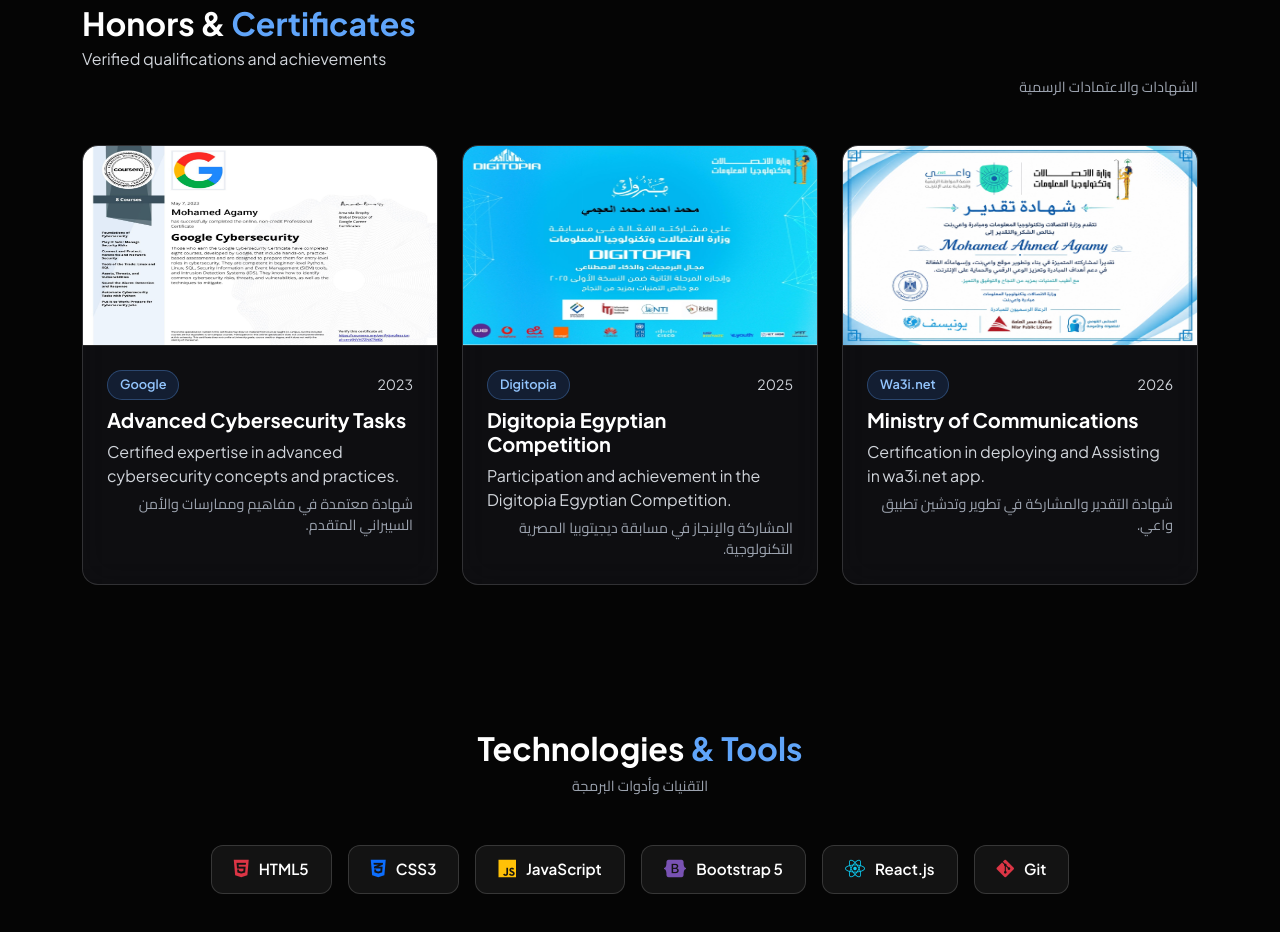
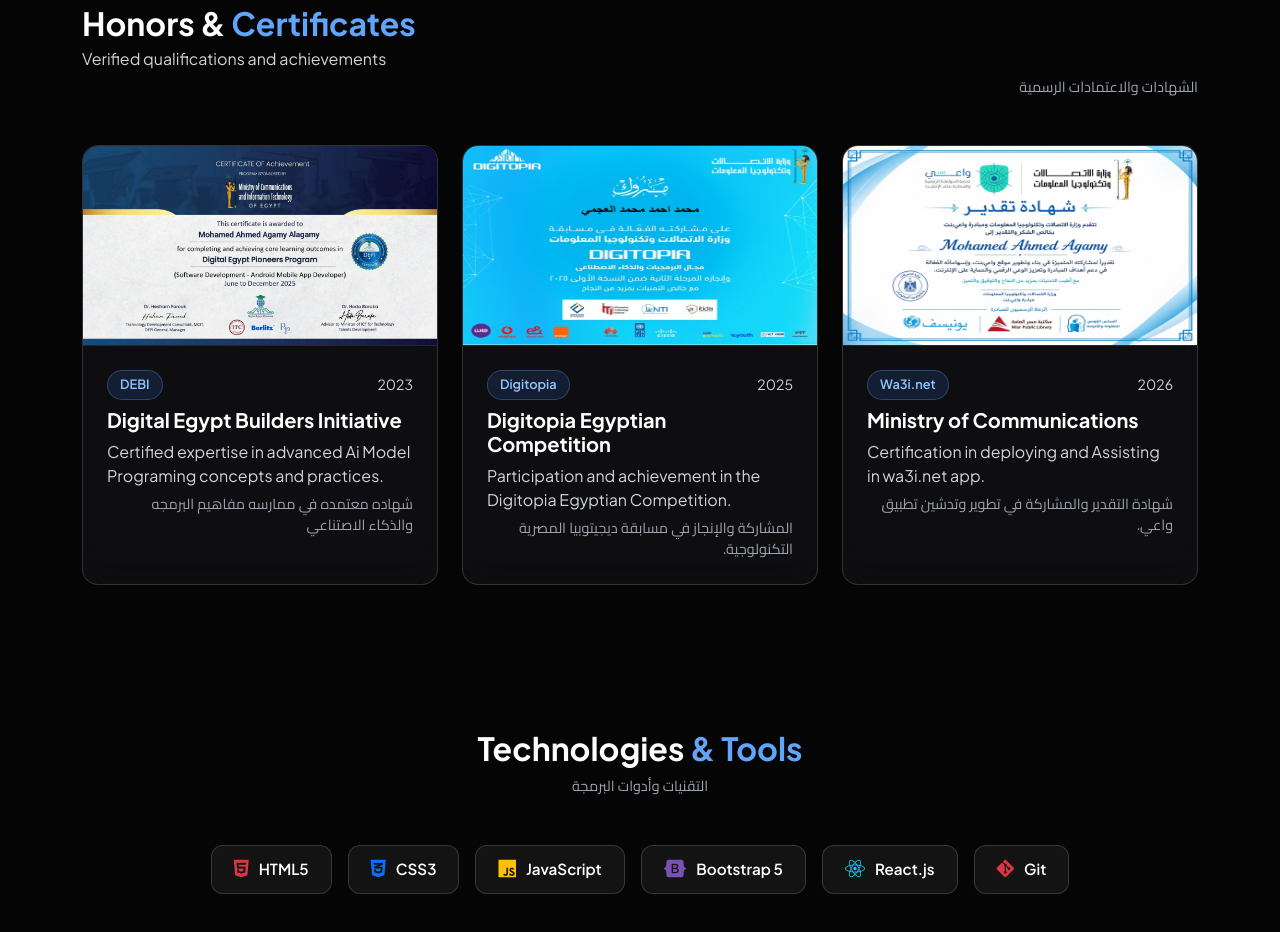
Before and after one commit to MG2009-pc/agamy-dev, a plain HTML site: page index.html in a window 1280 px wide. Shown: the part 3195-4127 px from the top of the page. Drawn offline with nearby package versions, Linux system fonts and the light colour scheme; animation ran at ten frames a second.

Commit message:
Add files via upload

```diff
--- a/index.html
+++ b/index.html
@@ -613,17 +613,17 @@
                 <div class="col-md-4" data-aos="fade-up" data-aos-delay="100">
                     <div class="card custom-card h-100 overflow-hidden">
                         <div class="cert-card-img-wrapper">
-                            <img src="gg.jpg" class="cert-img" alt="Google Certificate">
+                            <img src="15.jpg" class="cert-img" alt="Google Certificate">
                         </div>
                         <div class="card-body p-4">
                             <div class="d-flex justify-content-between align-items-center mb-2">
-                                <span class="cert-badge">Google</span>
+                                <span class="cert-badge">DEBI</span>
                                 <small class="text-muted">2023</small>
                             </div>
-                            <h5 class="card-title fw-bold text-white">Advanced Cybersecurity Tasks</h5>
+                            <h5 class="card-title fw-bold text-white">Digital Egypt Builders Initiative</h5>
                             <p class="card-text text-muted fs-6">
-                                Certified expertise in advanced cybersecurity concepts and practices.
-                                <span class="ar-text">شهادة معتمدة في مفاهيم وممارسات والأمن السيبراني المتقدم.</span>
+                                Certified expertise in advanced Ai Model Programing concepts and practices.
+                                <span class="ar-text">شهاده معتمده في ممارسه مفاهيم البرمجه والذكاء الاصتناعي</span>
                             </p>
                         </div>
                     </div>
```
Also changed, not shown: 15.jpg (added).
